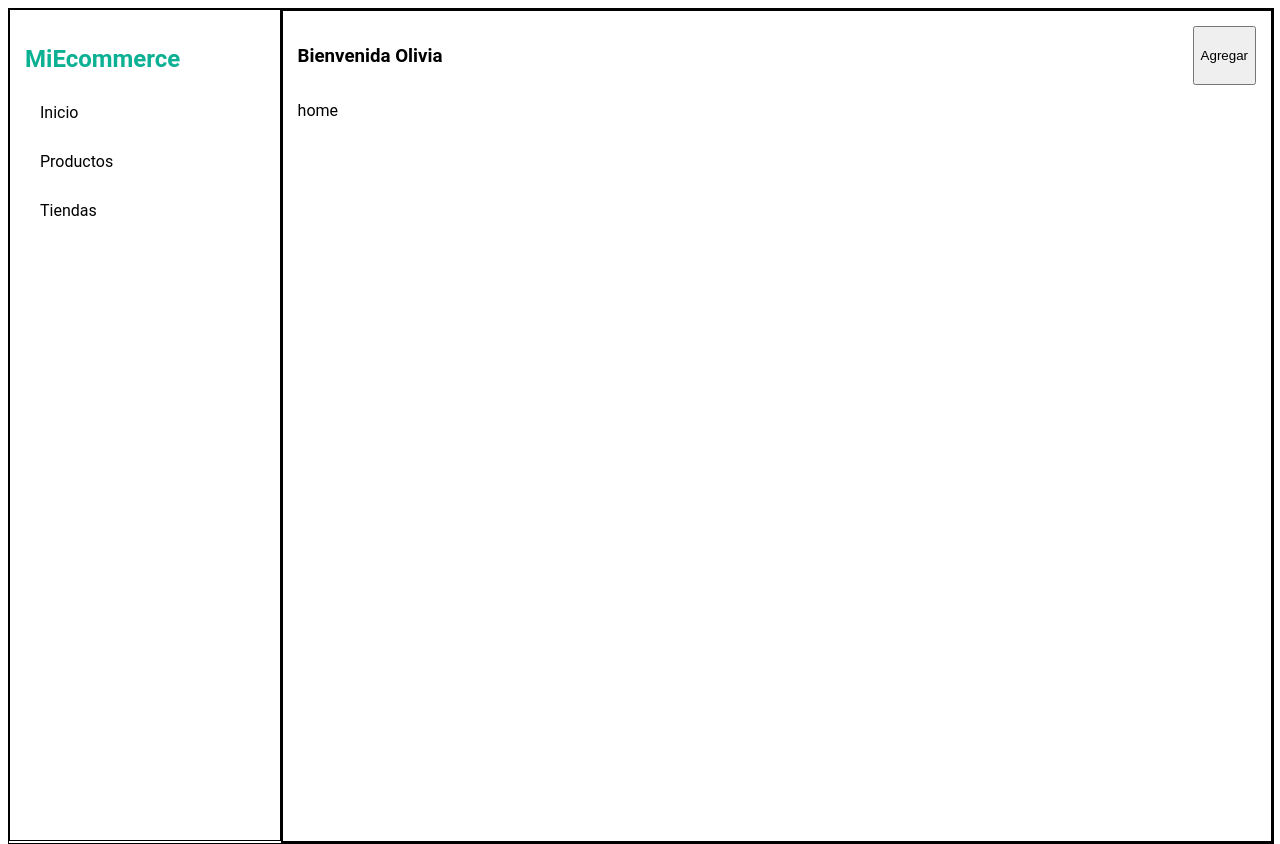
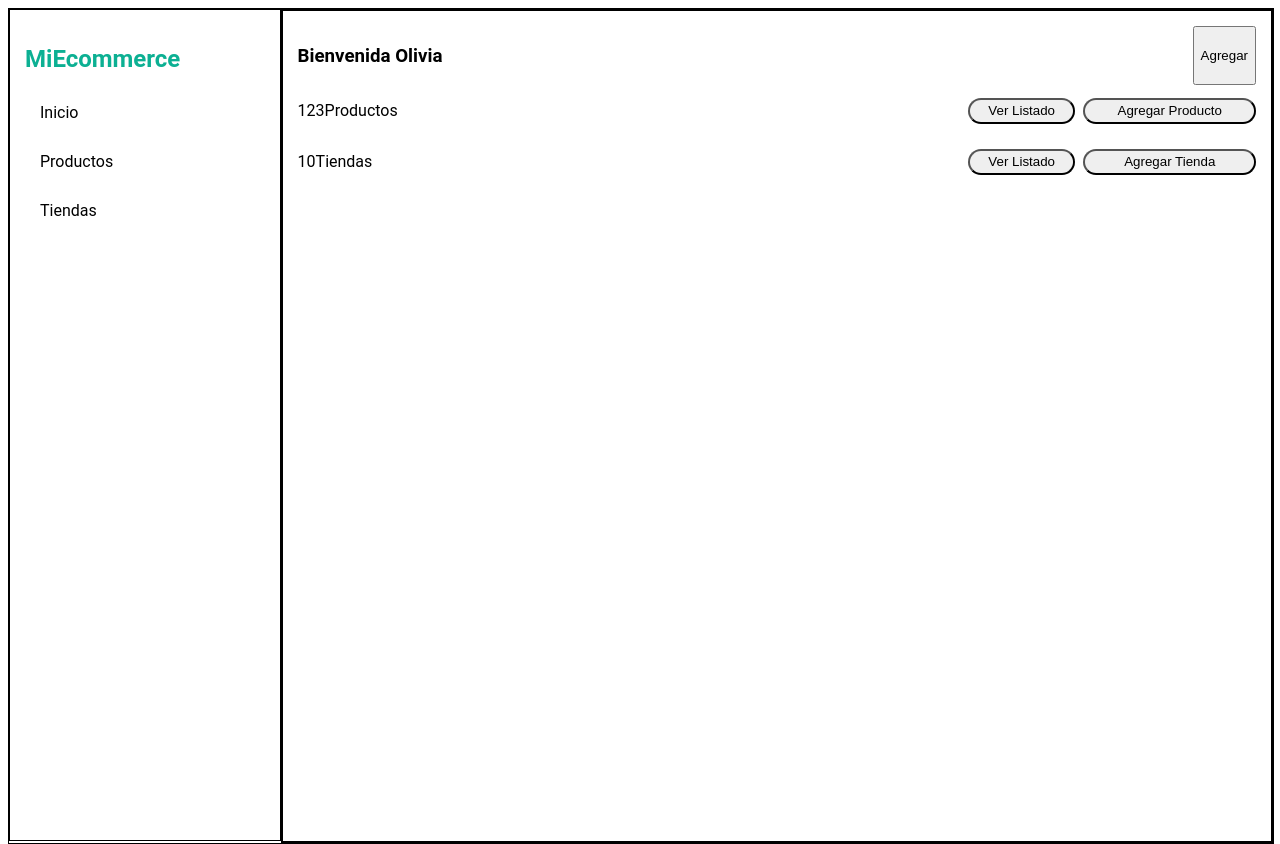
Before and after one commit to aamocca/sprint4ecommerce, a React (Create React App) app: page / in a window 1280 px wide. Built offline with nearby package versions, Linux system fonts and the light colour scheme.

Commit message:
Cambios en Estilos mainAdmin

```diff
--- a/src/pages/Home/Home.css
+++ b/src/pages/Home/Home.css
@@ -0,0 +1,32 @@
+.homeOrden {
+  display: flex;
+  width: 100%;
+}
+.homeOrden2 {
+  display: flex;
+  width: 100%;
+}
+.nombres {
+  width: 70%;
+  display: flex;
+}
+
+.botones {
+  width: 30%;
+  display: flex;
+  justify-content: space-between;
+  align-items: center;
+}
+
+.btnLst {
+  width: 37%;
+  height: 50%;
+  align-items: center;
+  border-radius: 15px;
+}
+.addPrd {
+  width: 60%;
+  height: 50%;
+  align-items: center;
+  border-radius: 15px;
+}
--- a/src/pages/Home/Home.js
+++ b/src/pages/Home/Home.js
@@ -1,7 +1,33 @@
+import "./Home.css";
+import caja from "./package-variant-closed.svg";
+import tienda from "./store.svg";
+
 const Home = () => {
   return (
     <>
-      <p>home</p>
+      <section className="homeOrden">
+        <div className="nombres">
+          <imagen src={caja} />
+          <p>123</p>
+          <p>Productos</p>
+        </div>
+        <div className="botones">
+          <button className="btnLst">Ver Listado</button>
+          <button className="addPrd">Agregar Producto</button>
+        </div>
+      </section>
+
+      <section className="homeOrden2">
+        <div className="nombres">
+          <imagen src={tienda} />
+          <p>10</p>
+          <p>Tiendas</p>
+        </div>
+        <div className="botones">
+          <button className="btnLst">Ver Listado</button>
+          <button className="addPrd">Agregar Tienda</button>
+        </div>
+      </section>
     </>
   );
 };
```
Also changed, not shown: src/pages/Home/package-variant-closed.svg (renamed from src/img/package-variant-closed.svg), src/pages/Home/store.svg (renamed from src/img/store.svg).
